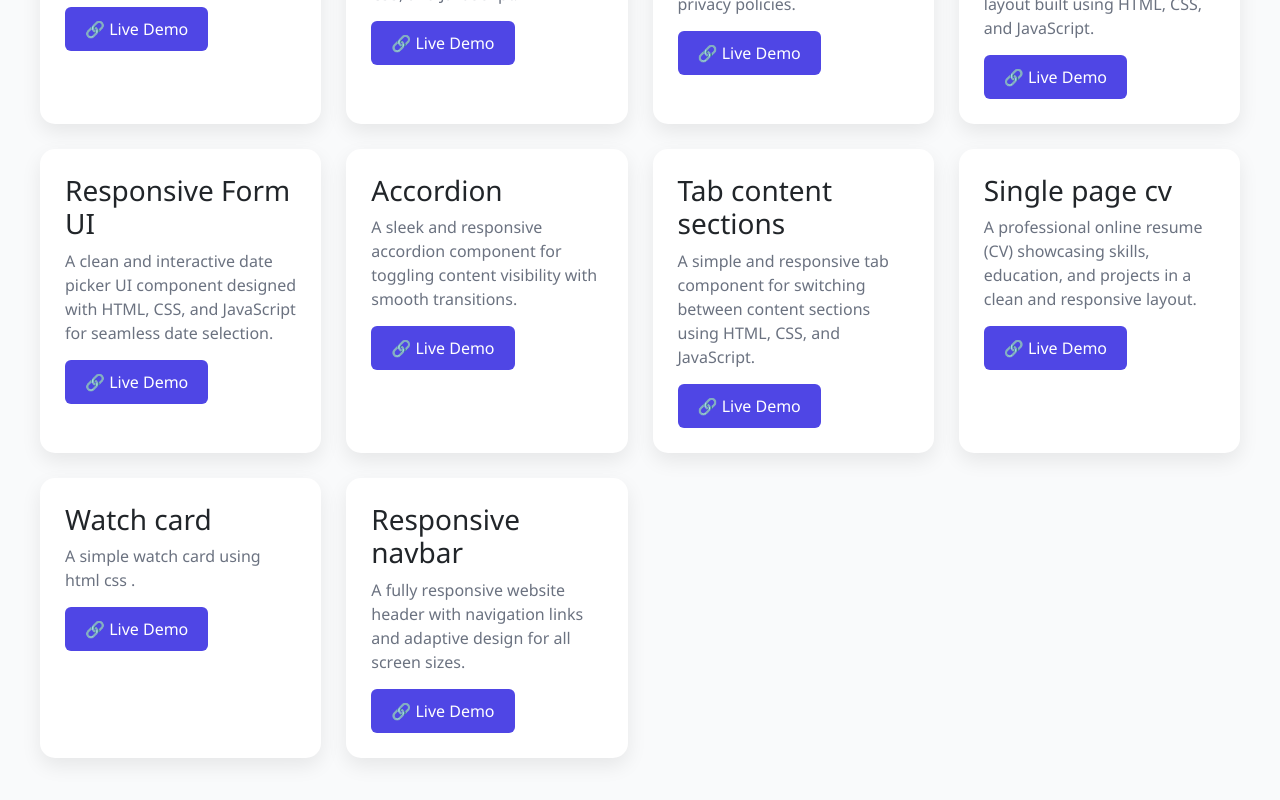
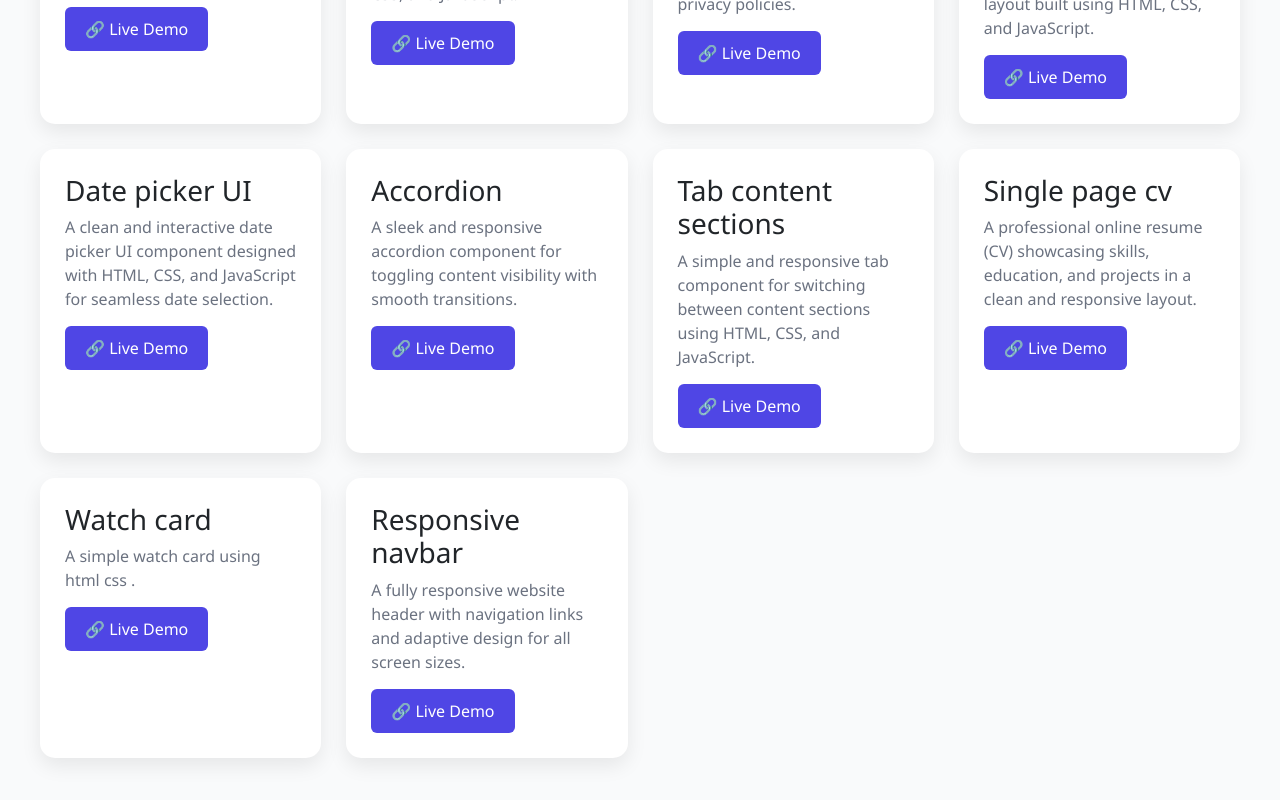
Before and after one commit to parvejg/parvej-portfolio, a React (Create React App) app: page /projects in a window 1280 px wide. Shown: the part 1426-2226 px from the top of the page. Built offline with nearby package versions, Linux system fonts and the light colour scheme.

Commit message:
update project name

```diff
--- a/src/Projects.js
+++ b/src/Projects.js
@@ -96,7 +96,7 @@ const miniProjects = [
     link: "https://form-ui-five.vercel.app/",
   },
   {
-    title: "Responsive Form UI",
+    title: "Date picker UI",
     description:
       "A clean and interactive date picker UI component designed with HTML, CSS, and JavaScript for seamless date selection.",
     link: "https://datepicker-ui.vercel.app/",
```
